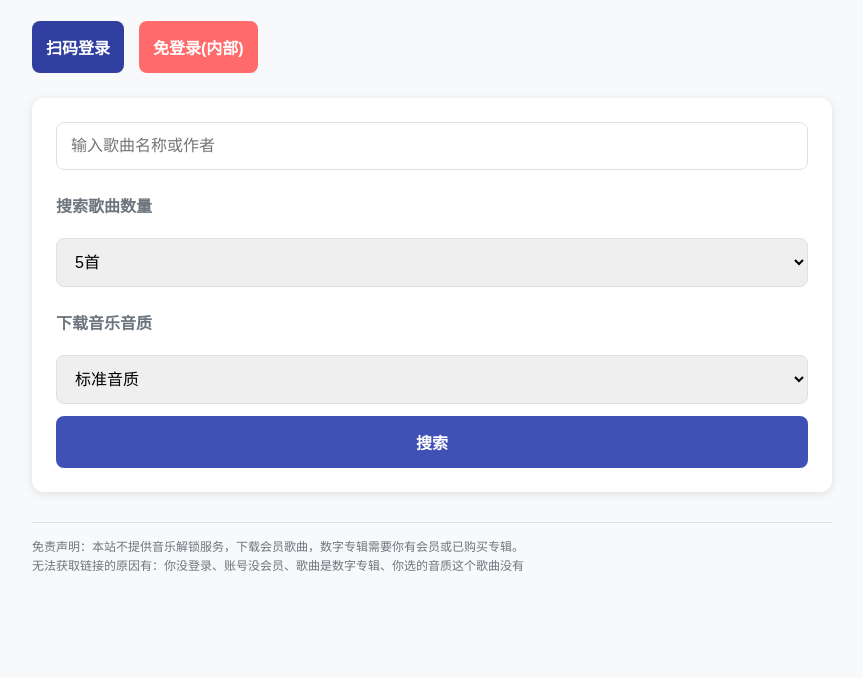
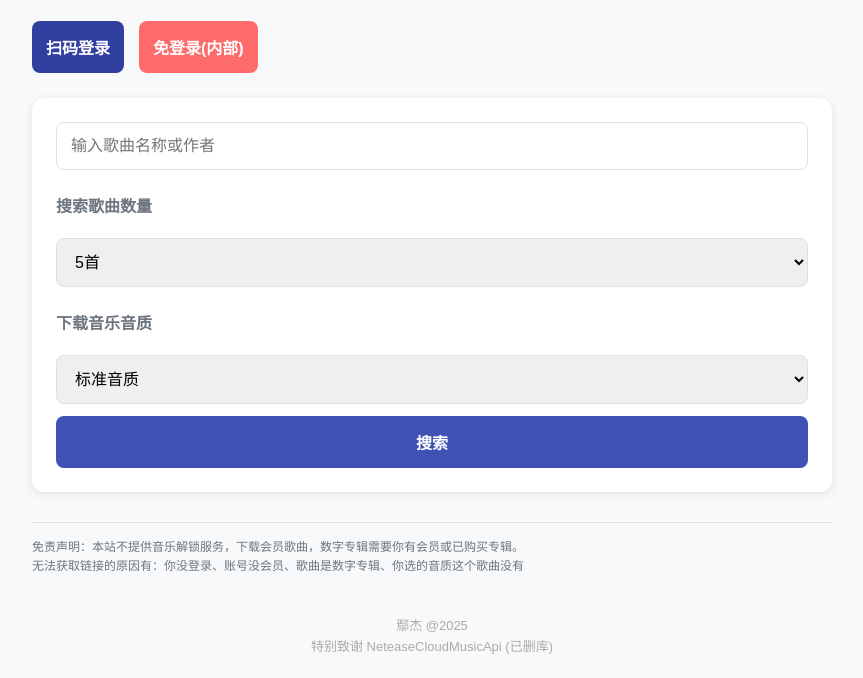
Before and after one commit to yanjie233/163musicAPI, a website: page web/music-search-tool.html in a window 1280 px wide. Shown: the part 195-873 px from the top of the page, without its empty margins (208-1071 px from the left). Before the commit the page ends 800 px from the top, so only its background shows below. Drawn offline with Linux system fonts and the light colour scheme.

Commit message:
fix bugs

```diff
--- a/web/music-search-tool.html
+++ b/web/music-search-tool.html
@@ -239,6 +239,12 @@
 
     <div id="admin-timer"></div>
 
+    <!-- 页脚 -->
+    <footer style="text-align:center;color:#aaa;font-size:13px;margin-top:40px;">
+        鄢杰 @2025<br>
+        特别致谢 NeteaseCloudMusicApi (已删库)
+    </footer>
+
     <!-- 引入独立的认证脚本 -->
     <script src="auth.js"></script>
 
```
Also changed, not shown: vercel.json.
